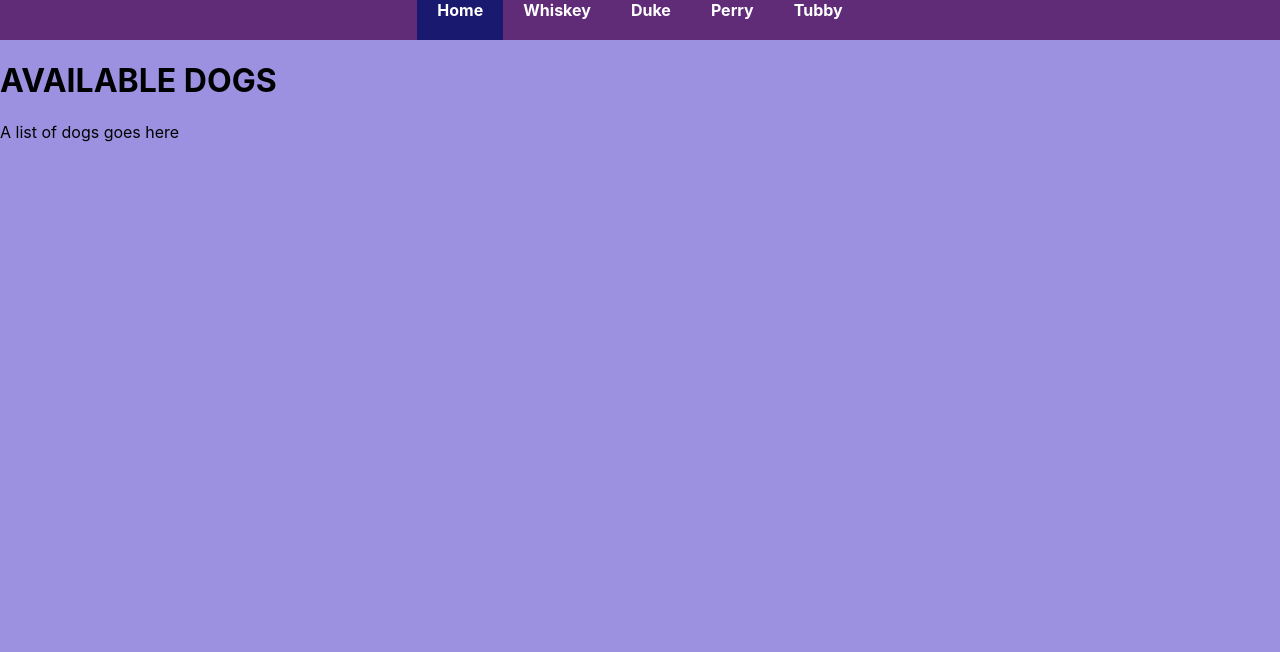
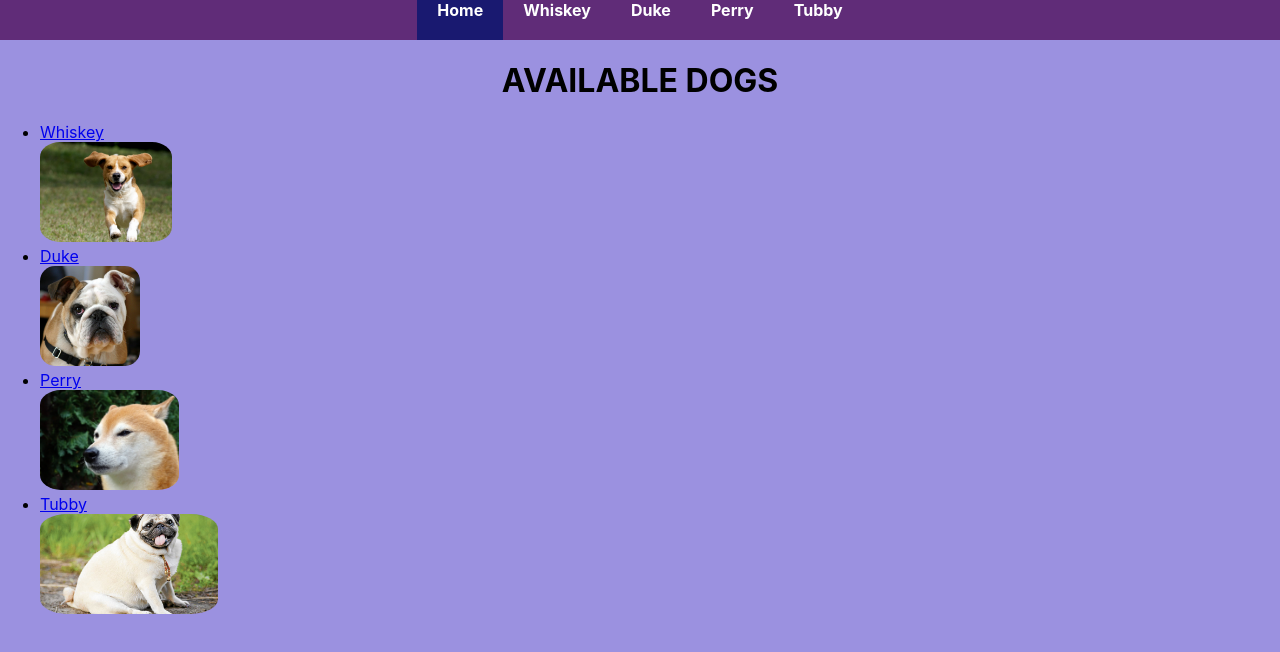
Before and after one commit to iam8/39.2-pt1-react-router-patterns, a React (Create React App) app: page /dogs in a window 1280 px wide. Shown: the top 652 px of the page. Built offline with nearby package versions, Linux system fonts and the light colour scheme.

Commit message:
Render a list of dog names (with links) and their image

```diff
--- a/src/DogList.js
+++ b/src/DogList.js
@@ -1,12 +1,30 @@
 import React from "react";
+import { Link } from "react-router-dom";
+
+import "./DogList.css";
 
 
 function DogList ({allDogInfo}) {
     return (
         <div className="DogList">
-            <h1>AVAILABLE DOGS</h1>
+            <h1 className="DogList-heading">AVAILABLE DOGS</h1>
 
-            A list of dogs goes here
+            <div className="DogList-list">
+                <ul>
+                    {allDogInfo.map(dog => {
+                        return (
+                            <li key={dog.name}>
+                                <Link to={`/dogs/${dog.name.toLowerCase()}`}>{dog.name}</Link>
+
+                                <div>
+                                    <img className="DogList-img" src={dog.src} alt={dog.name}/>
+                                </div>
+                            </li>
+                        );
+                    })}
+                </ul>
+            </div>
+
         </div>
     )
 }
```
